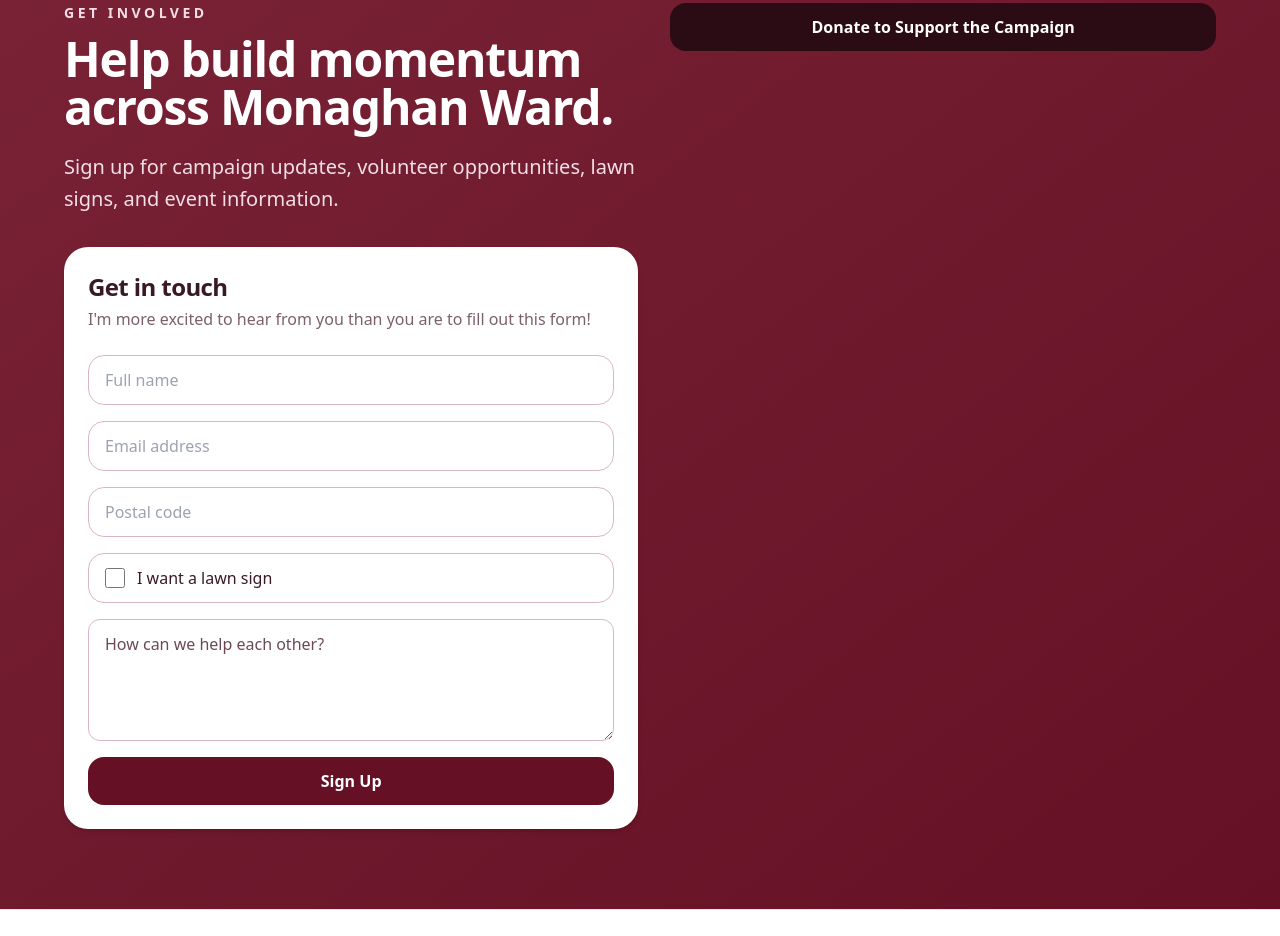
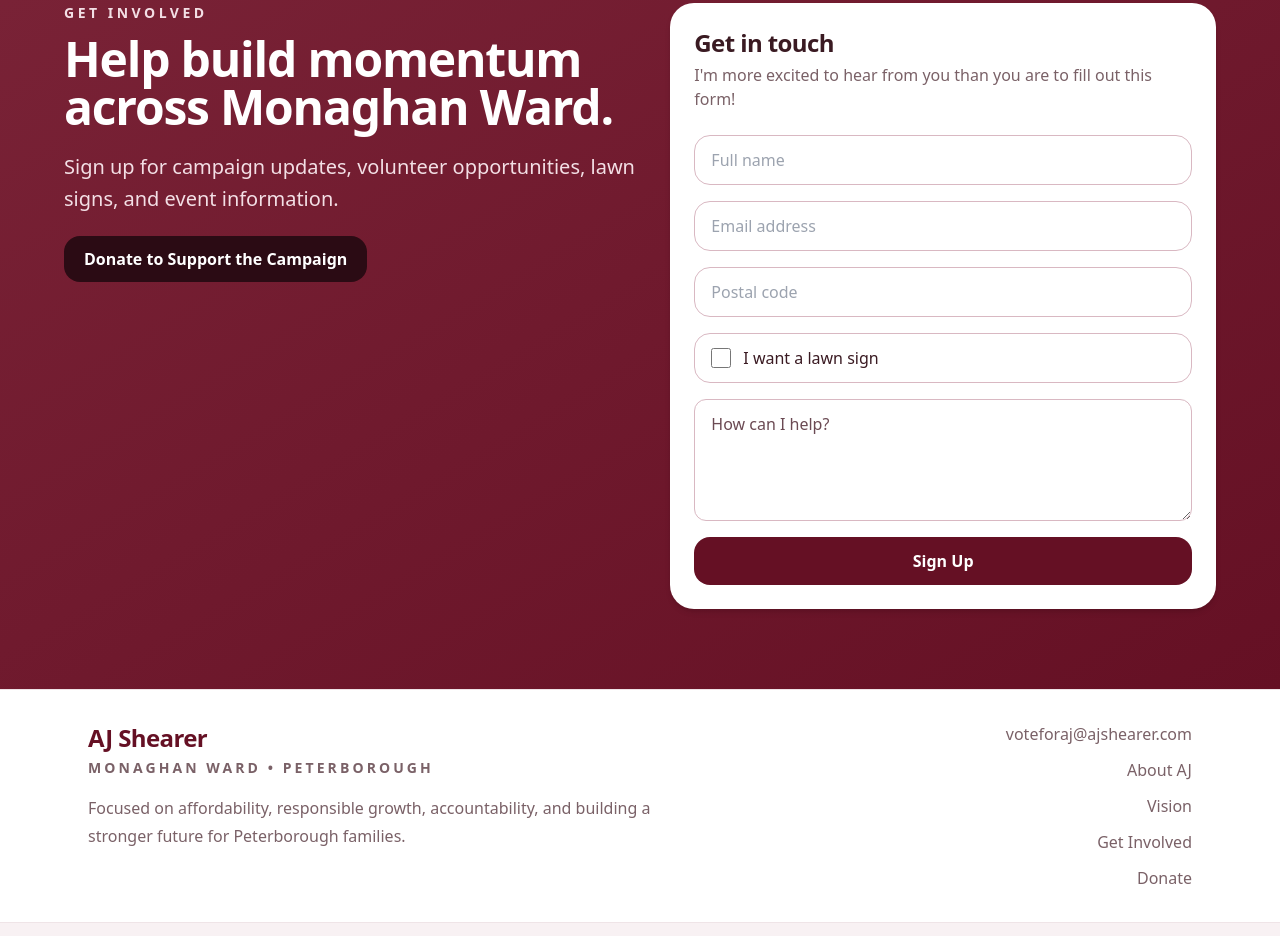
Before and after one commit to sheareraj/vote-aj, an Astro site: page / in a window 1280 px wide. Shown: the part 3718-4654 px from the top of the page. Built offline with nearby package versions, Linux system fonts and the light colour scheme; Astro itself is replaced by a stand-in of ours.

Commit message:
fix buttons

```diff
--- a/src/pages/index.astro
+++ b/src/pages/index.astro
@@ -55,12 +55,14 @@ const priorities = [
         </a>
       </div>
 
+      <div class="flex gap-2 lg:hidden">
         <a href="#involved" class="rounded-full bg-[#651024] px-4 py-2.5 text-sm font-semibold text-white lg:hidden">
             Contact
         </a>
         <a href="/donate" class="rounded-full bg-[#2b0b14] px-4 py-2.5 text-sm font-semibold text-white lg:hidden">
             Donate
         </a>
+      </div>
     </div>
   </header>
 
@@ -284,10 +286,14 @@ const priorities = [
           Sign up for campaign updates, volunteer opportunities, lawn signs, and
           event information.
         </p>
-      </div>
+
+        <div class="mt-8">
             <a href="/donate" class="rounded-2xl bg-[#2b0b14] px-5 py-3 text-center font-semibold text-white">
                 Donate to Support the Campaign
             </a>
+        </div>
+      </div>
+
       <div class="rounded-3xl bg-white p-6 text-[#3a1a22] shadow-md">
         <div class="text-2xl font-bold tracking-tight">Get in touch</div>
         <div class="mt-1 text-base text-[#7a6167]">
@@ -306,7 +312,7 @@ const priorities = [
 
           <textarea
             name="mutual_help"
-            placeholder="How can we help each other?"
+            placeholder="How can I help?"
             rows="4"
             class="w-full rounded-xl border border-[#d9b8c2] px-4 py-3 text-base text-[#3a1a22] placeholder-[#6b4a53] outline-none focus:border-[#651024]"
           ></textarea>
```
Lines whose indentation alone changed are shown as unchanged.
